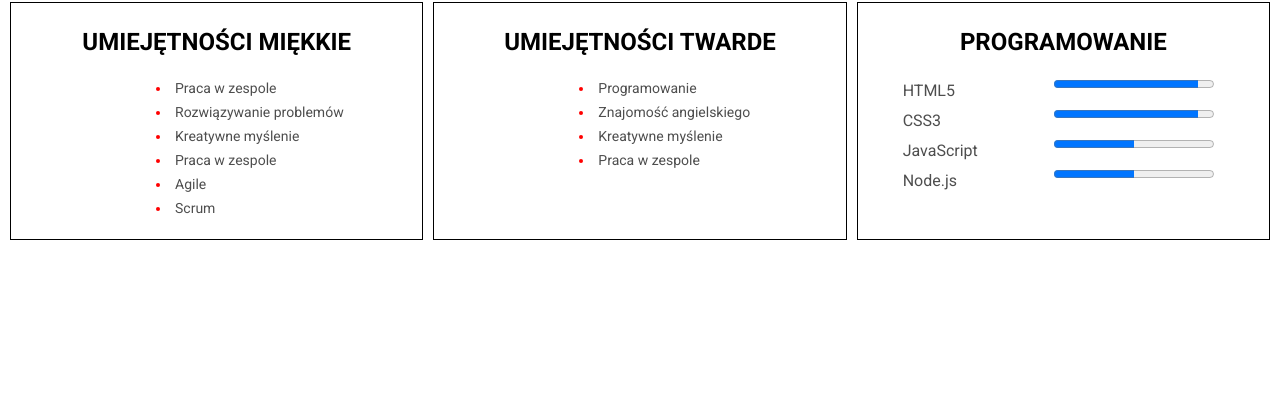
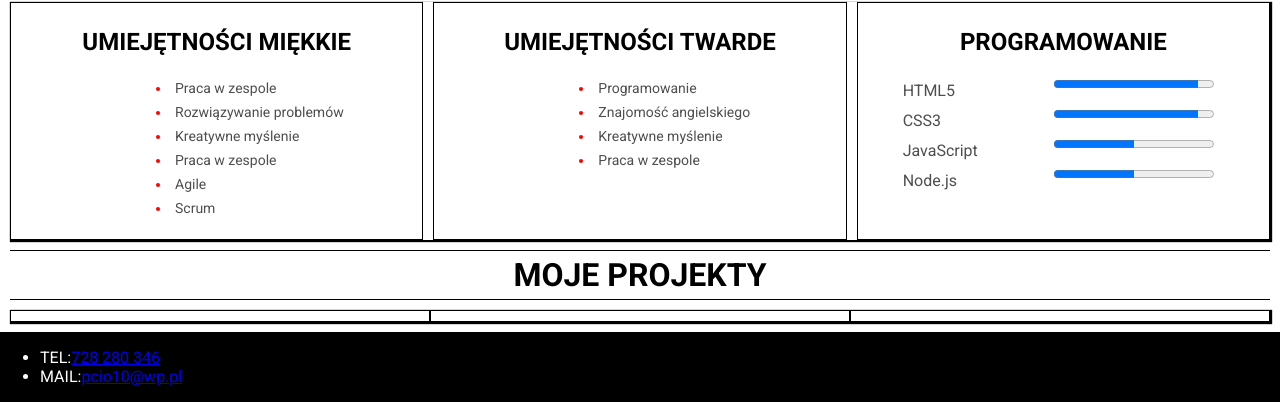
Before and after one commit to Spajkowiecki/zadaniaDomowe, a plain HTML site: page index.html in a window 1280 px wide. Shown: the part 534-936 px from the top of the page. Before the commit the page ends 800 px from the top, so only its background shows below. Drawn offline with Linux system fonts and the light colour scheme.

Commit message:
My basic CV
moje pierwsze CV

```diff
--- a/css/style.css
+++ b/css/style.css
@@ -109,6 +109,7 @@ header {
   display: flex;
   justify-content: center;
   margin: 10px;
+  box-shadow: 1px 1px 1px 1px;
 }
 
 .pre-section-title {
@@ -118,3 +119,11 @@ header {
   border-top: rgb(0, 0, 0) solid 1px;
   border-bottom: rgb(0, 0, 0) solid 1px;
 }
+
+footer {
+  display: flex;
+  background-color: black;
+  color: white;
+  margin: 0;
+  padding: 0;
+}
--- a/index.html
+++ b/index.html
@@ -55,7 +55,7 @@
         <main>
             <h1 class="pre-section-title">MOJE PREDYSPOZYCJE</h1>
             <!-- MY SOFT SKILLS-->
-            <div class="predisposition-section">
+            <div id="umiejętności" class="predisposition-section">
 
                 <div class="small-poster">
                     <h2 class="small-poster-title-center">UMIEJĘTNOŚCI MIĘKKIE</h2>
@@ -98,8 +98,33 @@
                     </ul>
                 </div>
             </div>
+            <h1 class="pre-section-title">MOJE PROJEKTY</h1>
+            <!--       STREFA MOICH PROJEKTÓW             -->
+            <div id="projekty" class="predisposition-section">
+
+                <div class="small-poster">
+
+                </div>
+
+                <!-- MY BASIC SKILLS-->
+                <div class="small-poster">
+
+                </div>
+                <!-- PROGRAMMING SKILLS -->
+                <div class="small-poster">
+
+                </div>
+            </div>
+
+            <!-- KONIEC STREFY MOICH PROJEKTÓW           -->
         </main>
     </div>
+    <footer>
+        <ul>
+            <li>TEL:<a href="tel:+48728280346">728 280 346</a></li>
+            <li>MAIL:<a href="mailto:pcio10@wp.pl">pcio10@wp.pl</a></li>
+        </ul>
+    </footer>
 </body>
 
 </html>
```
